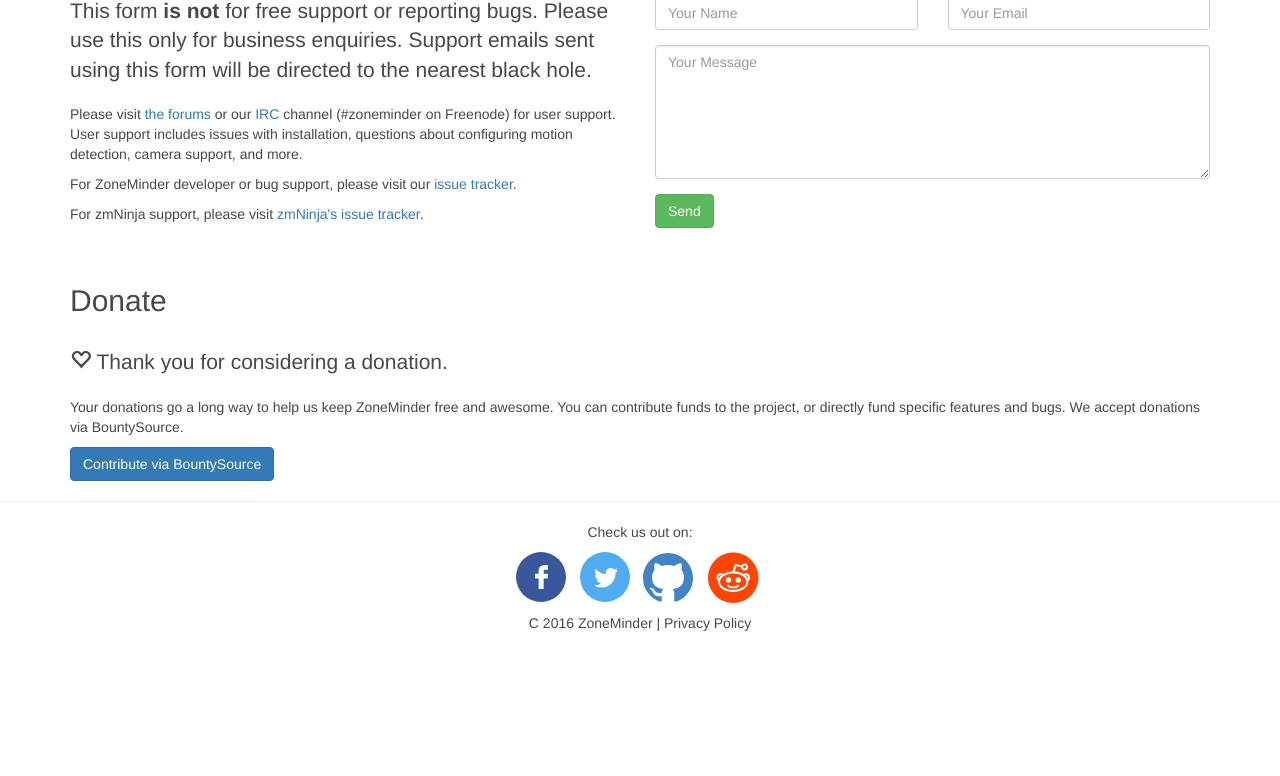
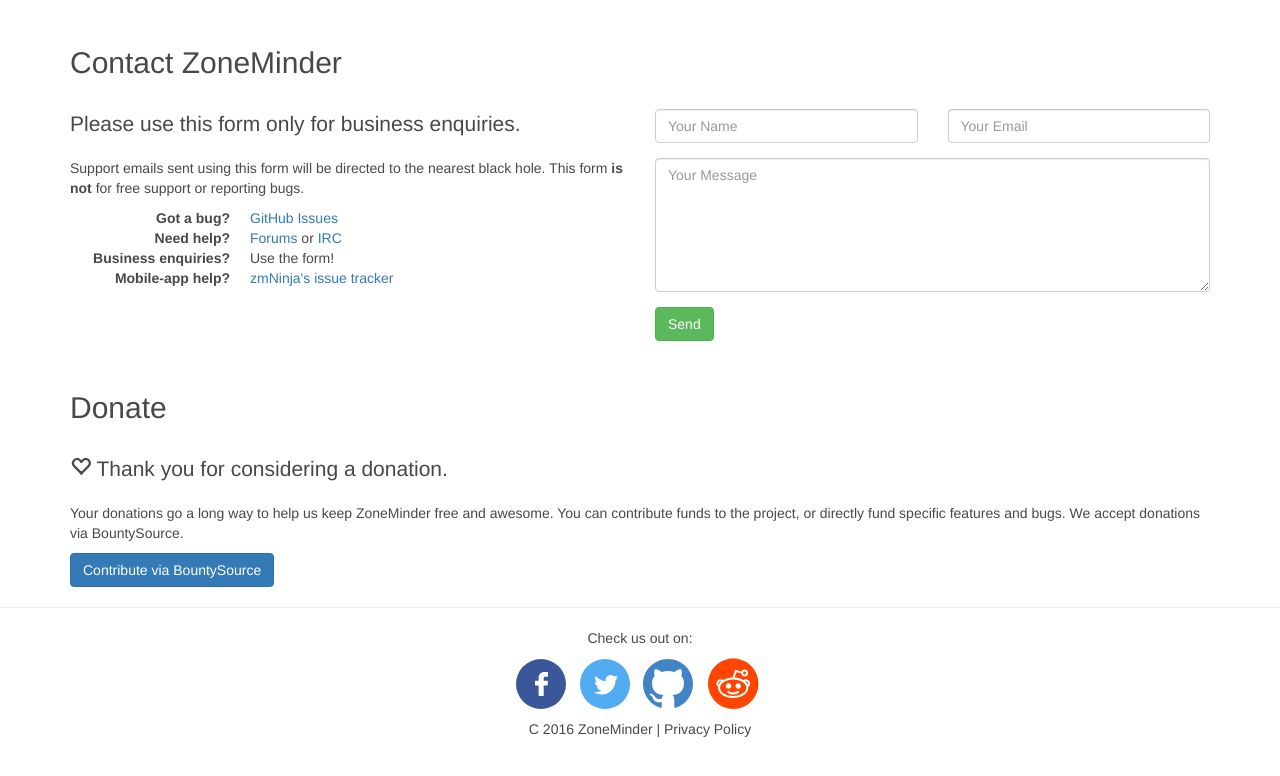
Before and after one commit to ZoneMinder/zoneminder.github.io, a Jekyll site: the page built from contact.html, in a window 1280 px wide, cut to the strip 104-880 px from the top of the page. Built offline with Jekyll 4.4.1, drawn with Linux system fonts in a browser that asks for light colours; nearby versions of some CDN libraries; comment, search, counter and statistics services are not loaded.

Commit message:
Make the contact page more friendly.

```diff
--- a/contact.html
+++ b/contact.html
@@ -4,17 +4,29 @@ title: Contact
 permalink: /contact/
 ---
 
+<h2>Contact ZoneMinder</h2>
+
 
 <div class="row">
 
 	<div class="col-md-6">
-		<p class="lead">This form <span style="font-weight:bold;">is not</span> for free support or reporting bugs. Please use this only for business enquiries. Support emails sent using this form will be directed to the nearest black hole.</p>
+		<p class="lead">Please use this form only for business enquiries.</p>
 
-		<p>Please visit <a href="https://forums.zoneminder.com" target="_blank">the forums</a> or our <a href="http://webchat.freenode.net/?channels=zoneminder">IRC</a> channel (#zoneminder on Freenode) for user support.  User support includes issues with installation, questions about configuring motion detection, camera support, and more.</p>
+		<p>Support emails sent using this form will be directed to the nearest black hole.  This form <span style="font-weight:bold;">is not</span> for free support or reporting bugs.</p>
 
-		<p>For ZoneMinder developer or bug support, please visit our <a href="https://github.com/ZoneMinder/ZoneMinder/issues" target="_blank">issue tracker</a>.</p>
+	<dl class="dl-horizontal">
+		<dt>Got a bug?</dt>
+		<dd><a href="https://github.com/ZoneMinder/ZoneMinder/issues/">GitHub Issues</a></dd>
 
-        <p>For zmNinja support, please visit <a href="https://github.com/pliablepixels/zmNinja/issues" target="_blank">zmNinja's issue tracker</a>.</p>
+		<dt>Need help?</dt>
+		<dd><a href="https://forums.zoneminder.com">Forums</a> or <a href="http://webchat.freenode.net/?channels=zoneminder">IRC</a></dd>
+
+		<dt>Business enquiries?</dt>
+		<dd>Use the form!</dd>
+
+		<dt>Mobile-app help?</dt>
+        <dd><a href="https://github.com/pliablepixels/zmNinja/issues" target="_blank">zmNinja's issue tracker</a></dd>
+	</dl>
 
 	</div>
 
```
